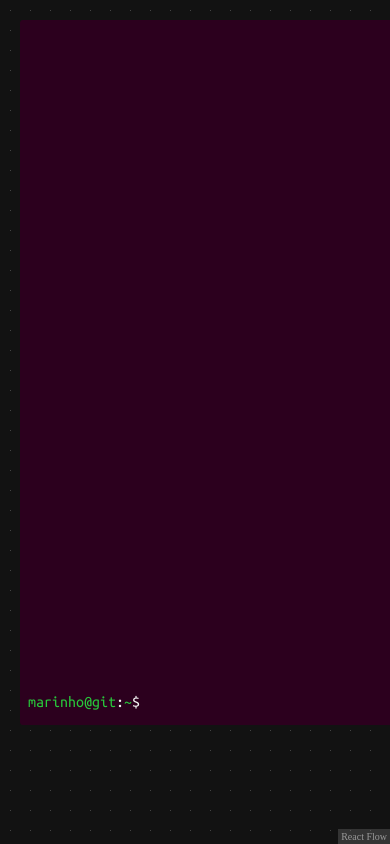
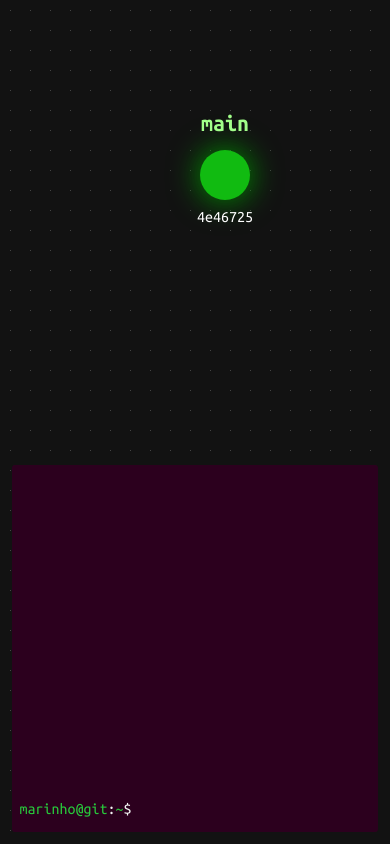
Before and after one commit to GabrielvMarinho/git-graph-view, a React app: page / in a window 390 px wide. Built offline with nearby package versions, Linux system fonts and the light colour scheme.

Commit message:
react flow and mobile related

```diff
--- a/gitApi/GitObjectStructure/UiManager.js
+++ b/gitApi/GitObjectStructure/UiManager.js
@@ -3,10 +3,10 @@ const DISTANCE_NODES = 150
 const NODE_RADIUS = 20
 
 export default class UiManager{
-    constructor(){
+    constructor(xInitialValue, yInitialValue){
         this.head = "main"
-        this.currentCommitPositionX = 500
-        this.currentCommitPositionY = 300
+        this.currentCommitPositionX = xInitialValue
+        this.currentCommitPositionY = yInitialValue
         this.nodes = []
     }
     updateCoordinates(x, y){
--- a/src/components/CommandPrompt.css
+++ b/src/components/CommandPrompt.css
@@ -14,6 +14,25 @@
     width: 370px;
     color: rgb(243, 243, 243);
     z-index: 1;
+}
+@media (width<900px){
+
+.commandPrompt{
+    background-color: #2C001E;
+    border-radius: 3px;
+    overflow-y: auto;
+    height: 40vh;
+    padding: 2%;
+    padding-block: 15px;
+    margin: 3%;
+    position: absolute;
+    display: flex;
+    bottom: 0;
+    flex-direction: column-reverse;
+    width: 90%;
+    color: rgb(243, 243, 243);
+    z-index: 1;
+}
 }
 textarea{
     all: unset;
--- a/src/components/GitGraph.js
+++ b/src/components/GitGraph.js
@@ -7,13 +7,15 @@ import GitObject from '../../gitApi/GitObjectStructure/GitObject.js';
 import CommandDispatcher from '@/gitApi/Input/CommandDispatcher.js';
 import { useEffect } from 'react';
 
-const uiManager = new UiManager();
+const xPosition = window.screen.width>900?500:(window.screen.width-(window.screen.width*0.5))/2
+const yPosition = (window.screen.height-(window.screen.height*0.5))/2
+const uiManager = new UiManager(xPosition, yPosition);
 const gitObject = new GitObject(uiManager);
 const commandDispatcher = new CommandDispatcher(gitObject)
 const initialNode = {
    "data":{id:gitObject.getCurrentHash()},
    "id":gitObject.getCurrentHash(),
-   "position":{x:500, y:300},
+   "position":{x:xPosition, y:yPosition},
    "type":"mainNode"
 }
 export default function GitGraph(){
@@ -22,6 +24,7 @@ export default function GitGraph(){
     const [edges, setEdges, onChangeEdges] = useEdgesState([]);
 
     useEffect(()=>{
+        console.log(nodes)
         const selectedNode = nodes.filter(node => {return node.selected==true})[0]
         if(selectedNode && selectedNode.dragging &&
             (selectedNode.id == uiManager.head || selectedNode.data.branches.includes(uiManager.head))){
@@ -41,6 +44,8 @@ export default function GitGraph(){
     const nodeTypes = {
     	mainNode:MainNode
     }
+
+
     return (
         <div style={{
         width: "100vw",
@@ -57,6 +62,7 @@ export default function GitGraph(){
                 onNodesChange={onChangeNodes}
                 onEdgesChange={onChangeEdges}
                 deleteKeyCode={null}
+                proOptions={{hideAttribution: true}}
                 >
                 <Background bgColor='#121212ff'/>
                 </ReactFlow>
```
